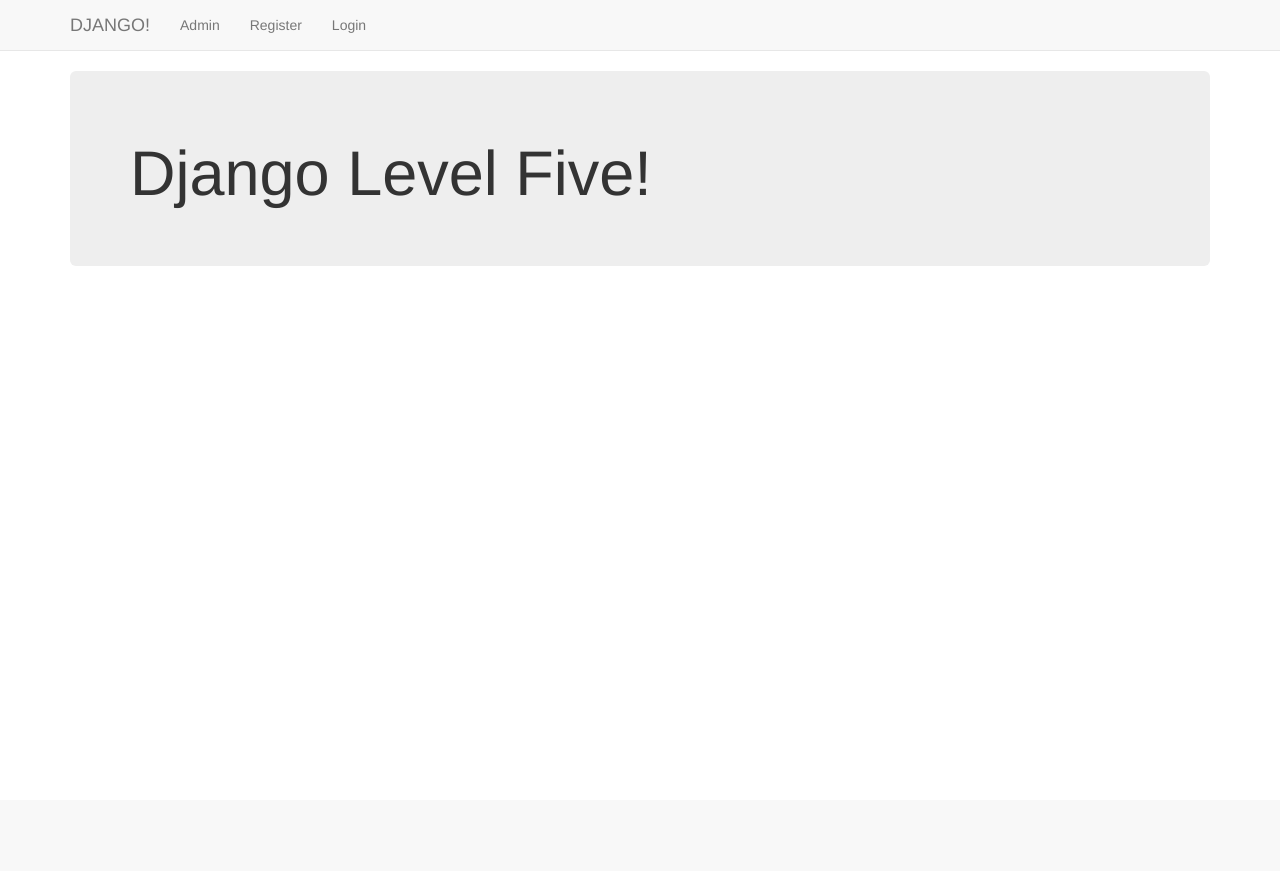
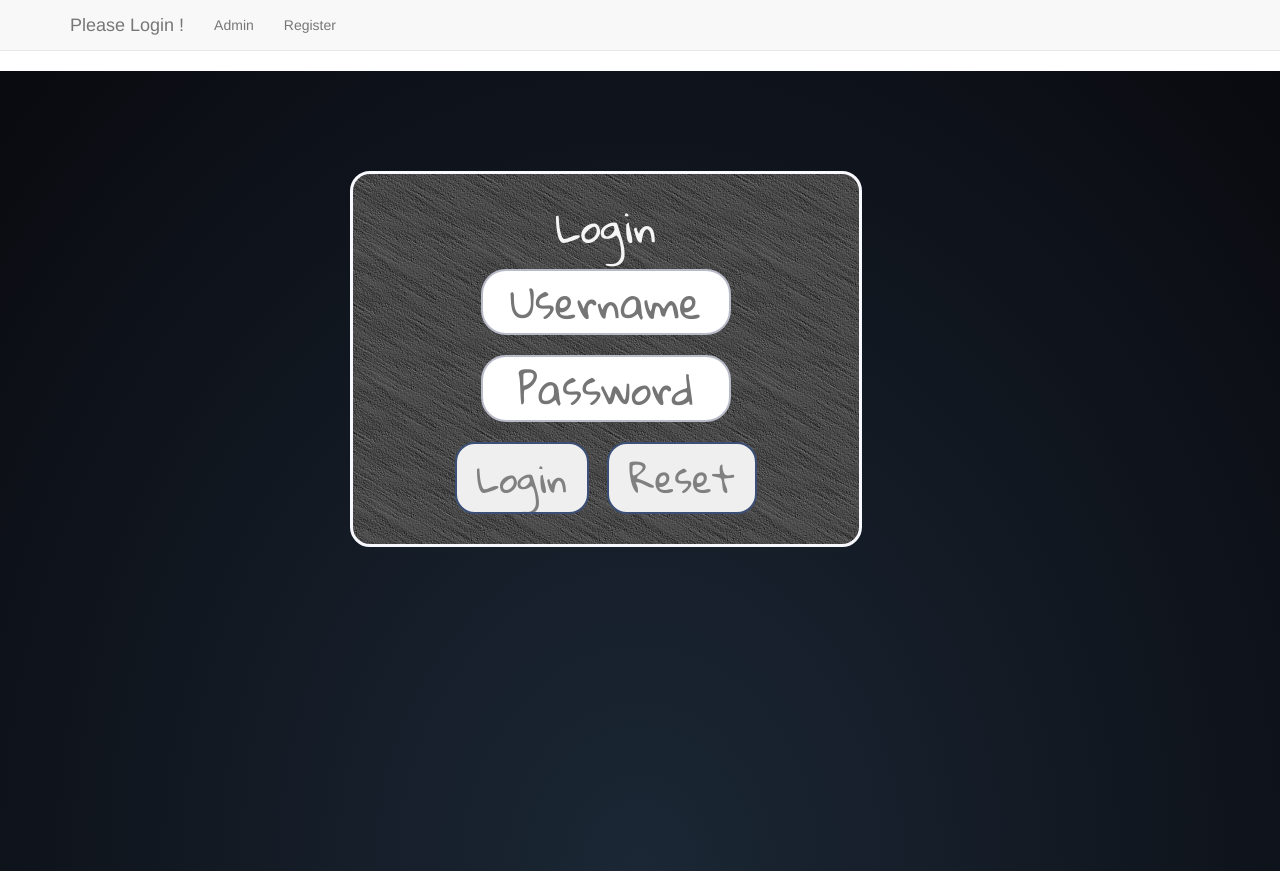
Before and after one commit to raj-sahu/FeedBackSystem, a Django app: page / in a window 1280 px wide. Before the commit the page ends 209 px from the top, so only its background shows below. Run offline with Django 3.2, Linux system fonts and the light colour scheme; some libraries are stand-ins or nearby versions.

Commit message:
MODELS COMPLETED

```diff
--- /dev/null
+++ b/django/webapp/static/css/style1.css
@@ -0,0 +1,58 @@
+ #k{
+
+    background-image:url("/static/images/bg1.jpg");
+    color:whitesmoke;
+    border:3px solid ghostwhite;
+    width:40%;
+    height:auto;
+    text-align:center;
+    margin:100px 350px;
+    padding: 30px;
+    position:center;
+    border-radius: 20px;
+    font-family: 'Gloria Hallelujah', cursive;
+    font-size: 2.9em;
+}
+.login input[type = "text"],.login input[type = "password"]
+{font-family: 'Gloria Hallelujah', cursive;
+  display: block;
+  margin: 20px auto;
+  text-align: center;
+  border: 2px solid #B8BAC8;
+  padding: 9px 20px;
+  width: 250px;
+  border-radius: 25px;
+  transition: 0.20s;
+  cursor: pointer;
+  color:gray;
+
+}
+.login input[type = "text"]:focus,.login input[type = "password"]:focus
+{
+  width: 280px;
+  border-color: #0B53F7;
+  background: #0B53F7;
+font-family: 'Gloria Hallelujah', cursive;
+
+}
+.login input[type = "submit"],.login input[type = "reset"]{
+  color:gray;
+  text-align: center;
+  border: 2px solid #3C4F76;
+  padding: 14px 20px;
+font-size: 0.9em;
+  border-radius: 20px;
+  transition: 0.25s;
+  cursor: pointer;
+font-family: 'Gloria Hallelujah', cursive;
+}
+.login input[type = "submit"]:hover,.login input[type = "reset"]:hover,.login input[type = "submit"]:focus,.login input[type = "reset"]:focus
+{
+    background: #0B53F7;
+}
+ .containered {
+  height: 100vh;
+   overflow: hidden;
+   background: radial-gradient(ellipse at bottom, #1b2735 0%, #090a0f 100%);
+  filter: drop-shadow(0 0 10px white);
+}
--- a/django/webapp/templates/base.html
+++ b/django/webapp/templates/base.html
@@ -1,29 +1,39 @@
+
 <!DOCTYPE html>
+
+{% load staticfiles %}
 <html>
   <head>
     <meta charset="utf-8">
     <title></title>
+
     <link rel="stylesheet" href="https://maxcdn.bootstrapcdn.com/bootstrap/3.3.7/css/bootstrap.min.css" integrity="sha384-BVYiiSIFeK1dGmJRAkycuHAHRg32OmUcww7on3RYdg4Va+PmSTsz/K68vbdEjh4u" crossorigin="anonymous">
+    <link rel="icon" type="image/x-icon" href={% static "images/icons.png" %}/>
+     <link href="https://fonts.googleapis.com/css?family=Gloria+Hallelujah&display=swap" rel="stylesheet">
+    <link rel="stylesheet" href={% static "css/style1.css" %}/>
   </head>
   <body>
     <nav class ='navbar navbar-default navbar-static-top'>
       <div class="container">
         <ul class="nav navbar-nav">
-          <li><a class="navbar-brand" href="{% url 'index' %}"> DJANGO! </a></li>
+           {% if user.is_authenticated %}
+          <li><a class="navbar-brand" href="{% url 'index' %}"> Logged in as {{ user.username }} </a></li>
+          {% else %}
+          <li><a class="navbar-brand" href="{% url 'index' %}">Please Login ! </a></li>
+           {% endif %}
           <li><a class="navbar-link" href="{% url 'admin:index' %}"> Admin </a></li>
           <li><a class="navbar-link" href="{% url 'register' %}"> Register </a></li>
 
           {% if user.is_authenticated %}
             <li><a class="navbar-link" href="{% url 'logout' %}">Logout!</a></li>
-          {% else %}
-            <li><a class="navbar-link" href="{% url 'user_login' %}">Login</a></li>
+
           {% endif %}
 
         </ul>
       </div>
     </nav>
 
-    <div class="container">
+    <div class="containered">
       {% block body_block %}
       {% endblock %}
     </div>
--- a/django/webapp/templates/index.html
+++ b/django/webapp/templates/index.html
@@ -1,8 +1,66 @@
 {% extends "base.html" %}
 {% block body_block %}
+{% if user.is_authenticated %}
+<div color="#FEFEFE" style="font-family: 'Gloria Hallelujah', cursive;"  >
 
-<div class="jumbotron">
-  <h1>Django Level Five!</h1>
+    <h1 align="center">Please Fill Your Responses: </h1>
+   <form method="POST" class="post-form">{% csrf_token %}
+        {{ form.as_p }}
+        <button type="submit" class="save btn btn-default">Save</button>
+    </form>
+
+
+
+    <!--{% if QUESTIONS %}-->
+      <!--<table bgcolor="aqua" border="2px solid black"-->
+        <!--align="center" height="500px" width="500px">-->
+         <!--<thead>-->
+          <!--<th>Questions:</th>-->
+          <!--<th>Ratings</th>-->
+         <!--</thead>-->
+
+        <!--{% for user in QUESTIONS %}-->
+                 <!--<tr>-->
+                <!--<td>{{ user.question_text }}</td>-->
+                <!--<td align="center">{{ user.ratings }}</td>-->
+                     <!--</tr>-->
+
+      <!--{% endfor %}-->
+      <!--</table>-->
+    <!--{% endif %}-->
+
+<!--<div class="form-check" >-->
+  <!--<input class="form-check-input" type="radio" name="exampleRadios" id="exampleRadios1" value="option1" checked>-->
+  <!--<label class="form-check-label" for="exampleRadios1">-->
+    <!--Default radio-->
+  <!--</label>-->
+<!--</div>-->
+<!--<div class="form-check">-->
+  <!--<input class="form-check-input" type="radio" name="exampleRadios" id="exampleRadios2" value="option2">-->
+  <!--<label class="form-check-label" for="exampleRadios2">-->
+    <!--Second default radio-->
+  <!--</label>-->
+<!--</div>-->
+<!--<div class="form-check">-->
+  <!--<input class="form-check-input" type="radio" name="exampleRadios" id="exampleRadios3" value="option3" disabled>-->
+  <!--<label class="form-check-label" for="exampleRadios3">-->
+    <!--Disabled radio-->
+  <!--</label>-->
+<!--</div>-->
 </div>
 
+
+
+{% else %}
+<form action="{% url 'user_login' %}" class="login" method="post" >
+    {% csrf_token %}
+    <h1 id="k">Login<br>
+     <input type="text" placeholder="Username" name="username">
+    <input type="password" placeholder="Password" name="password" >
+
+    <input type="submit" value="Login">
+    <input type="reset" value="Reset">
+    </h1>
+</form>
+{% endif %}
 {% endblock %}
--- a/django/webapp/templates/login.html
+++ b/django/webapp/templates/login.html
@@ -1,8 +1,10 @@
 {% extends "base.html" %}
 {% block body_block %}
 
+
+
 <div class="jumbotron">
-  <h1>Please Login</h1>
+  <h1 >Please Login</h1>
   <form action="{% url 'user_login' %}" method="POST">
     {% csrf_token %}
     <label for="username">Username: </label>
--- a/django/webapp/test1/admin.py
+++ b/django/webapp/test1/admin.py
@@ -1,6 +1,7 @@
 from django.contrib import admin
-from test1.models import Question,Choice,UserProfileInfo
+from test1.models import Question,Rating,UserProfileInfo
 # Register your models here.
 admin.site.register(Question)
-admin.site.register(Choice)
+# admin.site.register(Choice)
 admin.site.register(UserProfileInfo)
+admin.site.register(Rating)
--- a/django/webapp/test1/forms.py
+++ b/django/webapp/test1/forms.py
@@ -1,7 +1,6 @@
+from django.contrib.auth.models import User
+from test1.models import UserProfileInfo,Rating
 from django import forms
-from django.contrib.auth.models import User
-from test1.models import UserProfileInfo
-
 
 class UserForm(forms.ModelForm):
     password = forms.CharField(widget=forms.PasswordInput())
@@ -14,3 +13,10 @@ class UserProfileInfoForm(forms.ModelForm):
     class Meta():
         model = UserProfileInfo
         fields = ('portfolio_site', 'profile_pic')
+
+class Ratings(forms.ModelForm):
+    choices=[(1,"1"),(2,'2'),(3,'3'),(4,'4'),(5,'5')]
+    rate=forms.IntegerField(label="", widget=forms.RadioSelect(choices=choices))
+    class Meta():
+        model=Rating
+        fields = ('question','feedback',)
--- a/django/webapp/test1/models.py
+++ b/django/webapp/test1/models.py
@@ -1,25 +1,35 @@
 from django.db import models
 from django.contrib.auth.models import User
+from django.conf import settings
+from django.utils import timezone
 
 class Question(models.Model):
     question_text = models.CharField(max_length=200)
-    ratings = models.IntegerField(default=2)
     def __str__(self):
         return self.question_text
 
 
-class Choice(models.Model):
-    question = models.ForeignKey(Question, on_delete=models.CASCADE)
-    choice_text = models.CharField(max_length=200)
-    votes = models.IntegerField(default=0)
+# class Choice(models.Model):
+#     question = models.ForeignKey(Question, on_delete=models.CASCADE)
+#     any_feedback = models.CharField(max_length=200,blank=True)
+#     votes = models.IntegerField(default=0)
 
 class UserProfileInfo(models.Model):
     user = models.OneToOneField(User,on_delete=models.CASCADE)
-    portfolio_site = models.URLField(blank=True)  # It is not required
-    # pip install pillow to use this!
-
-    # The profile_pics has to be an fodler inside of the media directory we added last time
+    portfolio_site = models.URLField(blank=True)
     profile_pic = models.ImageField(upload_to='profile_pics', blank=True)
-
     def __str__(self):
         return self.user.username
+
+
+
+class Rating(models.Model):
+    choice = [(1, '1'),(2, '2'), (3, '3'), (4, '4'), (5, '5')]
+    question = models.ForeignKey(Question, on_delete=models.CASCADE)
+    user_rated = models.ForeignKey(settings.AUTH_USER_MODEL, on_delete=models.CASCADE)
+    choice = models.IntegerField(choices=choice,default=2)
+    feedback = models.TextField(blank=True)
+    rated_date = models.DateTimeField(default=timezone.now)
+    def __str__(self):
+        text=self.question.question_text+" was rated by "+self.user_rated.username+" and given "+str(self.choice)+" points."
+        return text
--- a/django/webapp/test1/views.py
+++ b/django/webapp/test1/views.py
@@ -1,18 +1,31 @@
 from django.shortcuts import render
 from django.http import HttpResponse
-from test1.forms import UserProfileInfoForm, UserForm
+from test1.forms import UserProfileInfoForm, UserForm,Ratings
 
-from test1.models import Question
+from test1.models import Question,UserProfileInfo
 
 from django.contrib.auth import authenticate, login, logout
 from django.http import HttpResponseRedirect, HttpResponse
 from django.urls import reverse
 from django.contrib.auth.decorators import login_required # login decorator that makes it easier
 
+global curr_user
 
 def index(request):
-    #return HttpResponse("THALIAVA")
-    return render(request,'index.html',context={'element':"HI"})
+    if request.method == "POST":
+        form = Ratings(request.POST)
+        if form.is_valid():
+            post = form.save(commit=False)
+            post.user_rated = request.user
+            post.save()
+            return HttpResponseRedirect(reverse('index'))
+    else:
+        form=Ratings()
+
+    lis =Question.objects.order_by("question_text")
+    dic = {"QUESTIONS": lis}
+    return render(request,'index.html',{'form': form})
+
 def review(request):
     lis=Question.objects.order_by("question_text")
     dic={"QUESTIONS":lis}
@@ -95,7 +108,6 @@ def user_login(request):
     if request.method == 'POST':
         username = request.POST.get('username') #this get will grab it from the HTML
         password = request.POST.get('password')
-
         user = authenticate(username=username, password=password) #user is a boolean that tells us if it is authenticated or not
         if user:
             if user.is_active:
@@ -106,6 +118,6 @@ def user_login(request):
         else:
             print("LOGIN FAILED!")
             print("Username: {} and password {}".format(username, password))
-            return HttpResponse("Invalid login details supplied!")
+            return HttpResponse("Invalid login details supplied!Username: {} and password {}".format(username, password))
     else:
         return render(request,'login.html',{})
--- a/django/webapp/webapp/settings.py
+++ b/django/webapp/webapp/settings.py
@@ -114,7 +114,7 @@ AUTH_PASSWORD_VALIDATORS = [
 
 LANGUAGE_CODE = 'en-us'
 
-TIME_ZONE = 'UTC'
+TIME_ZONE = 'Asia/Kolkata'
 
 USE_I18N = True
 
```
Also changed, not shown: django/webapp/static/css/style.css (deleted, +0 -49 lines), django/webapp/templates/css/style.css (deleted, +0 -50 lines), django/webapp/db.sqlite3, django/webapp/templates/images/bg1.jpg (deleted), django/webapp/templates/images/winter-4680713_1920.jpg (deleted), django/webapp/test1/migrations/0006_auto_20191228_2321.py (added), django/webapp/test1/migrations/0007_auto_20191228_2325.py (added).
